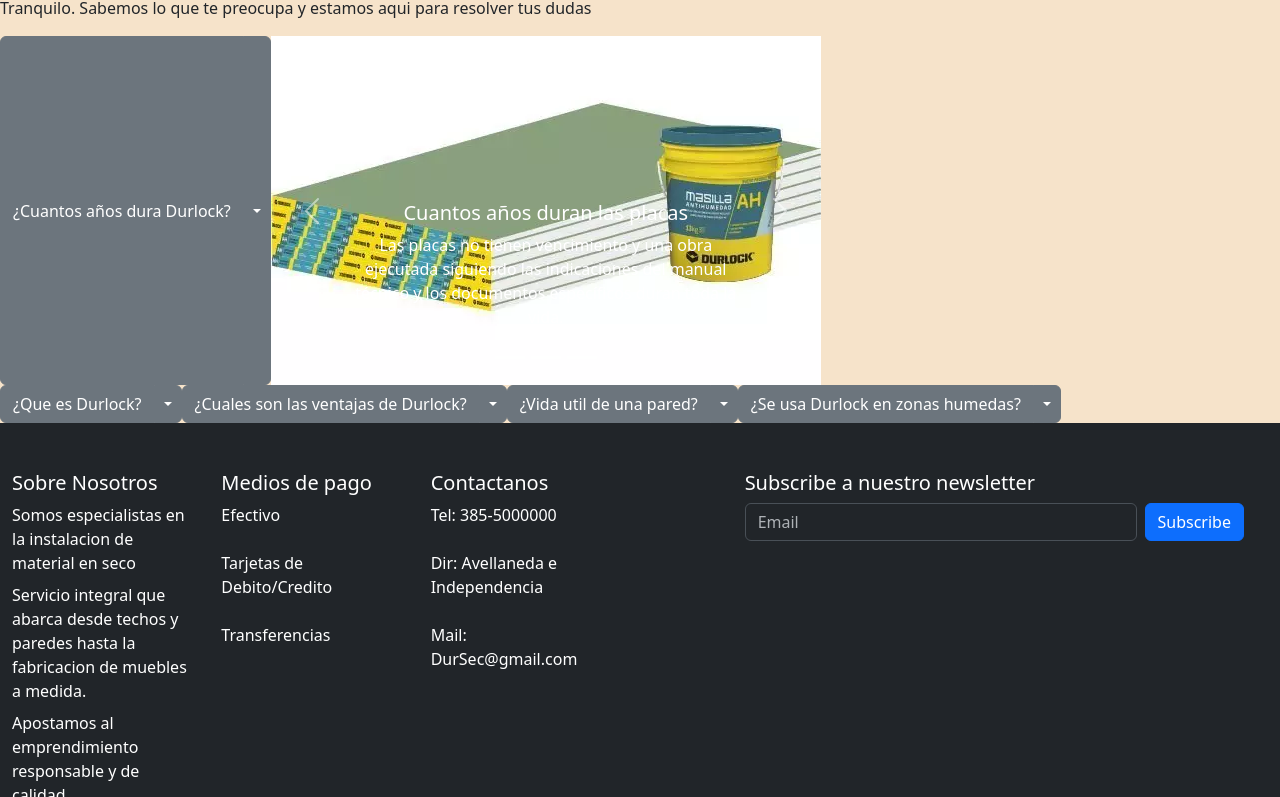
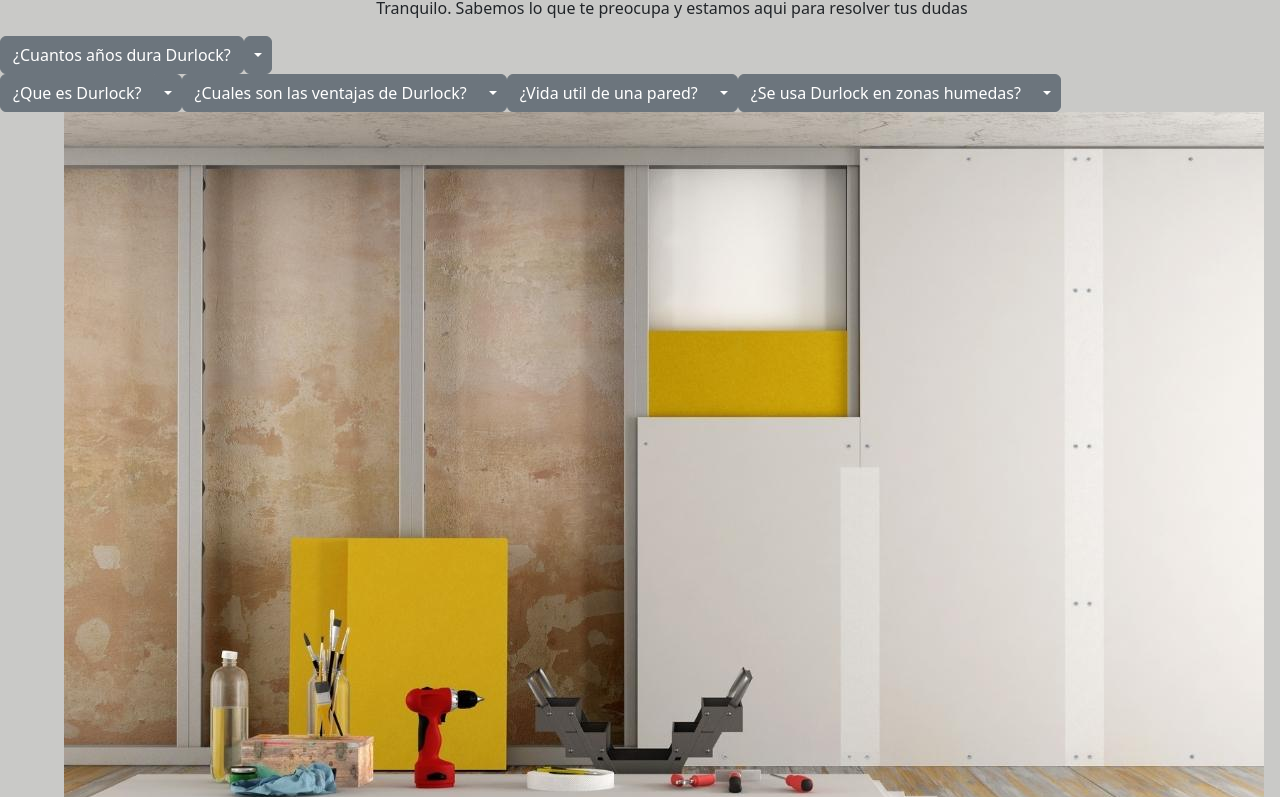
Before and after one commit to VaninaNoriega/entrega1vn, a website: page pages/preguntas-frecuentes.html in a window 1280 px wide. Shown: the part 186-983 px from the top of the page. Drawn offline with nearby package versions, Linux system fonts and the light colour scheme.

Commit message:
cerrar cambios

```diff
--- a/carpeta-scss/pages/_preguntasFrecuentes.scss
+++ b/carpeta-scss/pages/_preguntasFrecuentes.scss
@@ -1,7 +1,11 @@
 .Pre-frec{
-    background-color: rgba(244, 219, 187, 0.767);
+    background-color: rgba(186, 185, 183, 0.767);
     @include wid-gral(100%);
 }
 .titulo-nos{
     @extend %textoHeader;
 }
+.text-center{
+    height: 100%;
+    padding-left: 5%;
+}
--- a/pages/preguntas-frecuentes.html
+++ b/pages/preguntas-frecuentes.html
@@ -29,9 +29,13 @@
             </div>
         </nav>
         <h1 class="titulo-nos">Preguntas frecuentes</h1>
-        <p>Tranquilo. Sabemos lo que te preocupa y estamos aqui para resolver tus dudas</p>
+        <p class="text-center">Tranquilo. Sabemos lo que te preocupa y estamos aqui para resolver tus dudas</p>
     </header>
     <main>
+        <div class="text-center">
+            <img src="../asset/seccion-contacto.jpg" alt="fondo"  width="100%">
+        </div>
+
         <div class="btn-group">
             <button type="button" class="btn btn-secondary">¿Que es Durlock?</button>
             <button type="button" class="btn btn-secondary dropdown-toggle dropdown-toggle-split" data-bs-toggle="dropdown" aria-expanded="false">
@@ -72,7 +76,7 @@
                 <li><p>Sí, existen placas de Durlock especialmente diseñadas para zonas húmedas, como las placas resistentes a la humedad. Estas placas cuentan con un recubrimiento que las protege contra la condensación y el crecimiento de hongos. Sin embargo, es fundamental seguir las recomendaciones del fabricante y contar con una buena ventilación para garantizar un resultado óptimo.</p></li>
             </ul>
         </div>
-        <div class="btn-group">
+        <div class="btn-group"></div>
             <button type="button" class="btn btn-secondary">¿Cuantos años dura Durlock?</button>
             <button type="button" class="btn btn-secondary dropdown-toggle dropdown-toggle-split" data-bs-toggle="dropdown" aria-expanded="false">
             <span class="visually-hidden">Toggle Dropdown</span>
@@ -81,49 +85,6 @@
                 <li><p> Las placas no tienen vencimiento y una obra ejecutada siguiendo las indicaciones del manual técnico y los documentos específicos duran toda la vida.</p></li>
             </ul>
         </div>
-
-        <div id="carouselExampleCaptions" class="carousel slide">
-            <div class="carousel-indicators">
-                <button type="button" data-bs-target="#carouselExampleCaptions" data-bs-slide-to="0" class="active" aria-current="true" aria-label="Slide 1"></button>
-                <button type="button" data-bs-target="#carouselExampleCaptions" data-bs-slide-to="1" aria-label="Slide 2"></button>
-                <button type="button" data-bs-target="#carouselExampleCaptions" data-bs-slide-to="2" aria-label="Slide 3"></button>
-            </div>
-            <div class="carousel-inner">
-                <div class="carousel-item active">
-                    <img src="../asset/carrete0.webp" class="d-block w-100" alt="placas">
-                    <div class="carousel-caption d-none d-md-block">
-                        <h5>Cuantos años duran las placas</h5>
-                        <p>Las placas no tienen vencimiento y una obra ejecutada siguiendo las indicaciones del manual técnico y los documentos específicos duran toda la vida.</p>
-                    </div>
-                </div>
-                <div class="carousel-item">
-                    <img src="../asset/carrete4.webp" class="d-block w-100" alt="humedad">
-                    <div class="carousel-caption d-none d-md-block">
-                        <h5>¿Durlock en zonas humedas?</h5>
-                        <p>Sí, existen placas de Durlock especialmente diseñadas para zonas húmedas, como las placas resistentes a la humedad. Estas placas cuentan con un recubrimiento que las protege contra la condensación y el crecimiento de hongos.</p>
-                    </div>
-                </div>
-                <div class="carousel-item">
-                    <img src="../asset/carrete2.jpg" class="d-block w-100" alt="ventajas">
-                    <div class="carousel-caption d-none d-md-block">
-                        <h5>Ventajas de Durlock</h5>
-                        <p>Rapidez de construcción: Permite construir espacios en menos tiempo.  Limpieza: Genera menos escombros durante la instalación.
-                            Versatilidad: Se adapta a diversas formas y diseños arquitectónicos.
-                            Aislamiento acústico y térmico: Mejora el confort de los ambientes.
-                            Resistencia al fuego: Ofrece protección en caso de incendio.</p>
-                    </div>
-                </div>
-            </div>
-            <button class="carousel-control-prev" type="button" data-bs-target="#carouselExampleCaptions" data-bs-slide="prev">
-                <span class="carousel-control-prev-icon" aria-hidden="true"></span>
-                <span class="visually-hidden">Previous</span>
-            </button>
-            <button class="carousel-control-next" type="button" data-bs-target="#carouselExampleCaptions" data-bs-slide="next">
-                <span class="carousel-control-next-icon" aria-hidden="true"></span>
-                <span class="visually-hidden">Next</span>
-            </button>
-        </div>
-
     </main>
     <footer class="py-5 container-fluid bg-dark" data-bs-theme="dark">
         <div class="row">
```
Also changed, not shown: carpeta-css/style.css, 1 other file.
